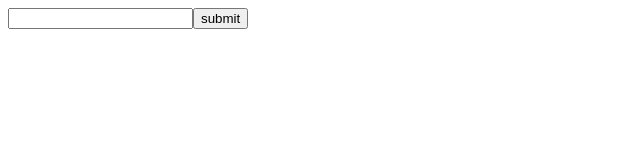
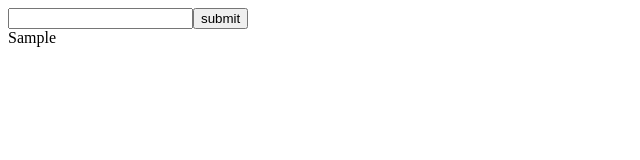
Before and after one commit to dbgus/todo-with-localstorage, a React (Create React App) app: page / in a window 1280 px wide. Both pictures are taken after typing "Sample" into the empty fields and a click on the button "submit". Shown: the top 160 px of the page, without its empty margins (0-640 px from the left). Built offline with nearby package versions, Linux system fonts and the light colour scheme.

Commit message:
localStorage show 구현

```diff
--- a/src/component/App.js
+++ b/src/component/App.js
@@ -1,22 +1,22 @@
 import React, { Component } from 'react'
 import Input from './input'
 import List from './list'
+
 export default class App extends Component {
   state = {
-    number: ''
+    number : 0
   }
 
   localStorage = (number) => {
     this.setState({
-      number
+      number: number
     })
   }
 
   render() {
-    console.log(this.state.number);
     return (
       <div>
-        <Input onCreate ={this.localStorage} />
+        <Input onCreate={this.localStorage} />
         <List item ={this.state.number}/>
       </div>
     )
--- a/src/component/input.js
+++ b/src/component/input.js
@@ -20,7 +20,6 @@ export default class input extends Component {
       todo: '',
       id: this.state.id + 1
     })
-    console.log(this.state.id)
     this.props.onCreate(this.state.id);
   }
 
--- a/src/component/list.js
+++ b/src/component/list.js
@@ -3,19 +3,16 @@ import Item from './listItem'
 
 export default class list extends Component {
 
-  state = {
-    id:''
-  }
-  propsCatch = () => {
-    const props = this.props;
-    console.log(props)
-  }
-
   render() {
-
+    let itemLenght = [];
+    const nowNumber = this.props.item
+    for (let i = 1; i <= nowNumber ; i++) {
+      itemLenght.push(i);
+    }
+    const list = itemLenght.map(index => (<Item key={index} contentId={index} />));
     return (
       <div>
-
+        {list}
       </div>
     )
   }
--- a/src/component/listItem.js
+++ b/src/component/listItem.js
@@ -2,9 +2,11 @@ import React, { Component } from 'react'
 
 export default class listItem extends Component {
   render() {
+    const data= this.props.contentId;
+    const list = localStorage.getItem(data);
     return (
       <div>
-
+        {list}
       </div>
     )
   }
```
